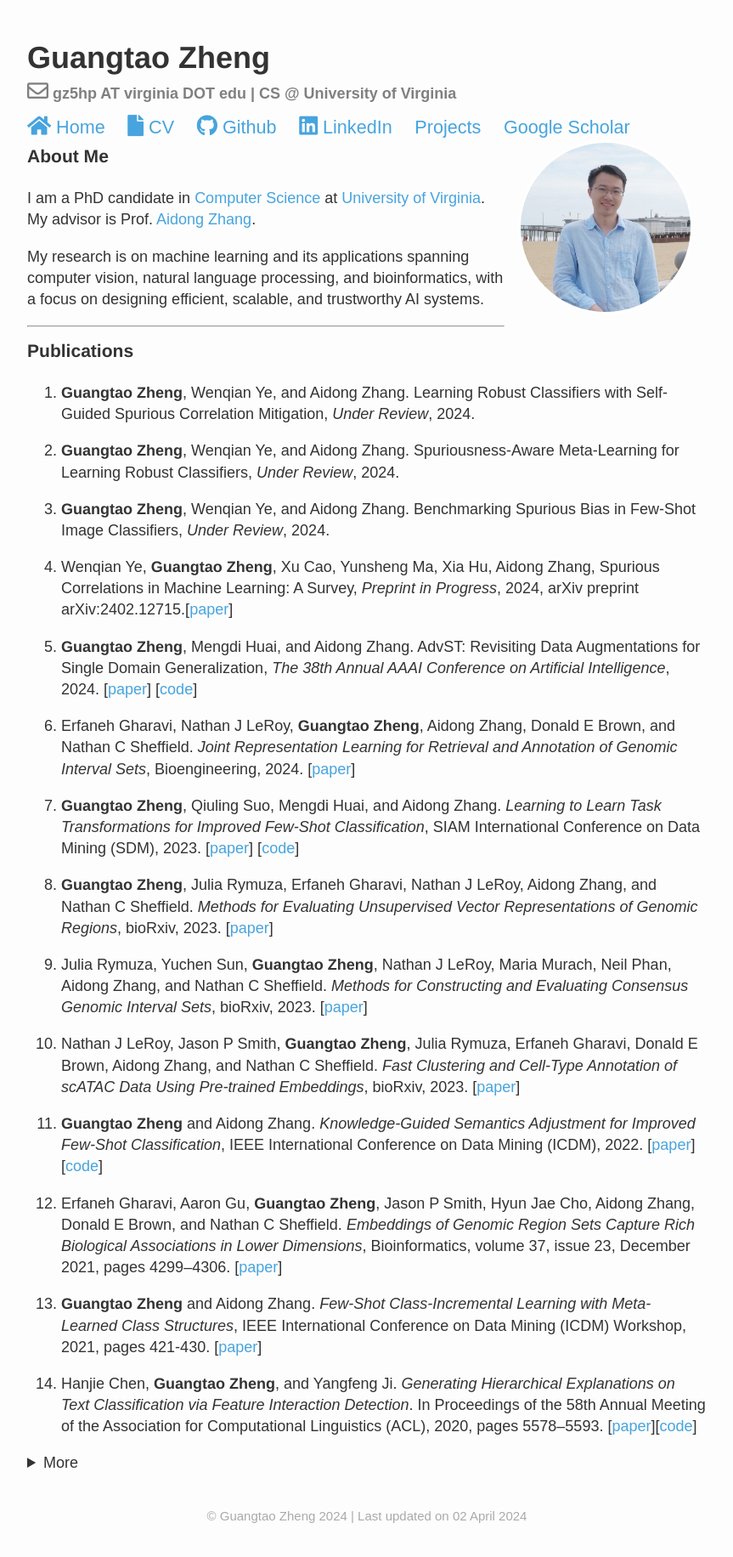
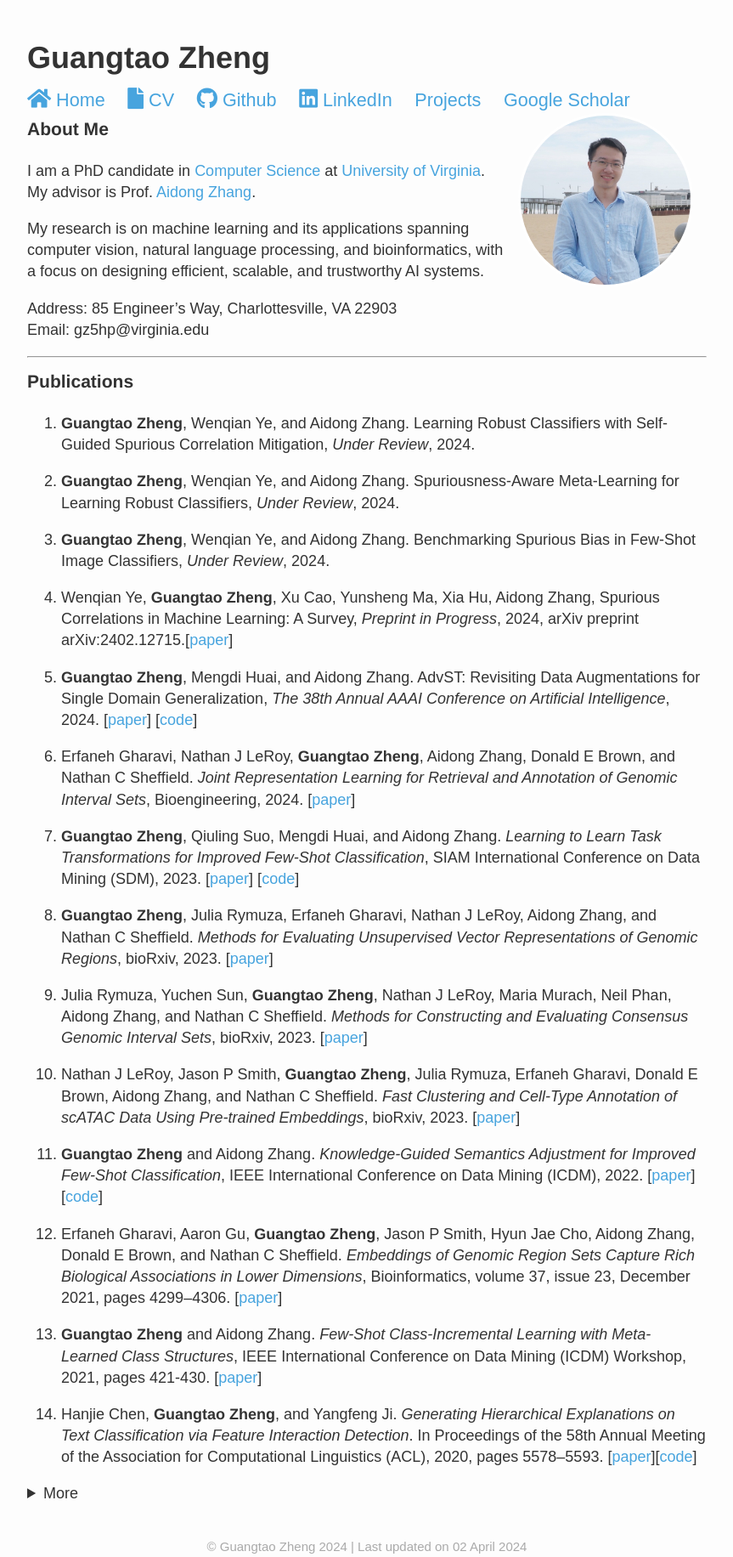
Before and after one commit to gtzheng/gtzheng.github.io, a Jekyll site: the page built from index.md, in a window 1280 px wide. Shown: the whole page at 85% size, without its empty margins (208-1071 px from the left). Built offline with Jekyll 4.4.1, drawn with Linux system fonts in a browser that asks for light colours; nearby versions of some CDN libraries; before the commit the page ends 1796 px from its top, so only the background shows below that.

Commit message:
update about page

```diff
--- a/_layouts/default.html
+++ b/_layouts/default.html
@@ -10,10 +10,10 @@
         <link rel="stylesheet" href="{{site.baseurl}}/assets/css/main.css">
         <meta name="google-site-verification" content="tsgh1SLVmR-6MuJROpJdzgkl70JC5B0WKl7Hn8NRVE8" />
         <h1 class="post-headline">{{site.title}}</h1>
-        <h3 class="post-description"> <a class="post-description" itemprop="email"
+        <!-- <h3 class="post-description"> <a class="post-description" itemprop="email"
             href="mailto:{{ site.email | encode_email }}" target="_blank">
-            <i class="far fa-envelope"></i> gz5hp AT virginia DOT edu </a> | CS @ University of Virginia</h3>
-
+            <i class="far fa-envelope"></i> gz5hp AT virginia DOT edu </a> | CS @ University of Virginia</h3> -->
+        <h3 class="post-description"></h3>
         {% include navigation.html %}
 
         {% seo %}
--- a/index.md
+++ b/index.md
@@ -13,6 +13,9 @@ I am a PhD candidate in [Computer Science](https://engineering.virginia.edu/depa
 My advisor is Prof. [Aidong Zhang](https://engineering.virginia.edu/faculty/aidong-zhang).
 
 My research is on machine learning and its applications spanning computer vision, natural language processing, and bioinformatics, with a focus on designing efficient, scalable, and trustworthy AI systems.
+
+Address: 85 Engineer's Way, Charlottesville, VA 22903\
+Email: gz5hp@virginia.edu
 
 ***
 
```
